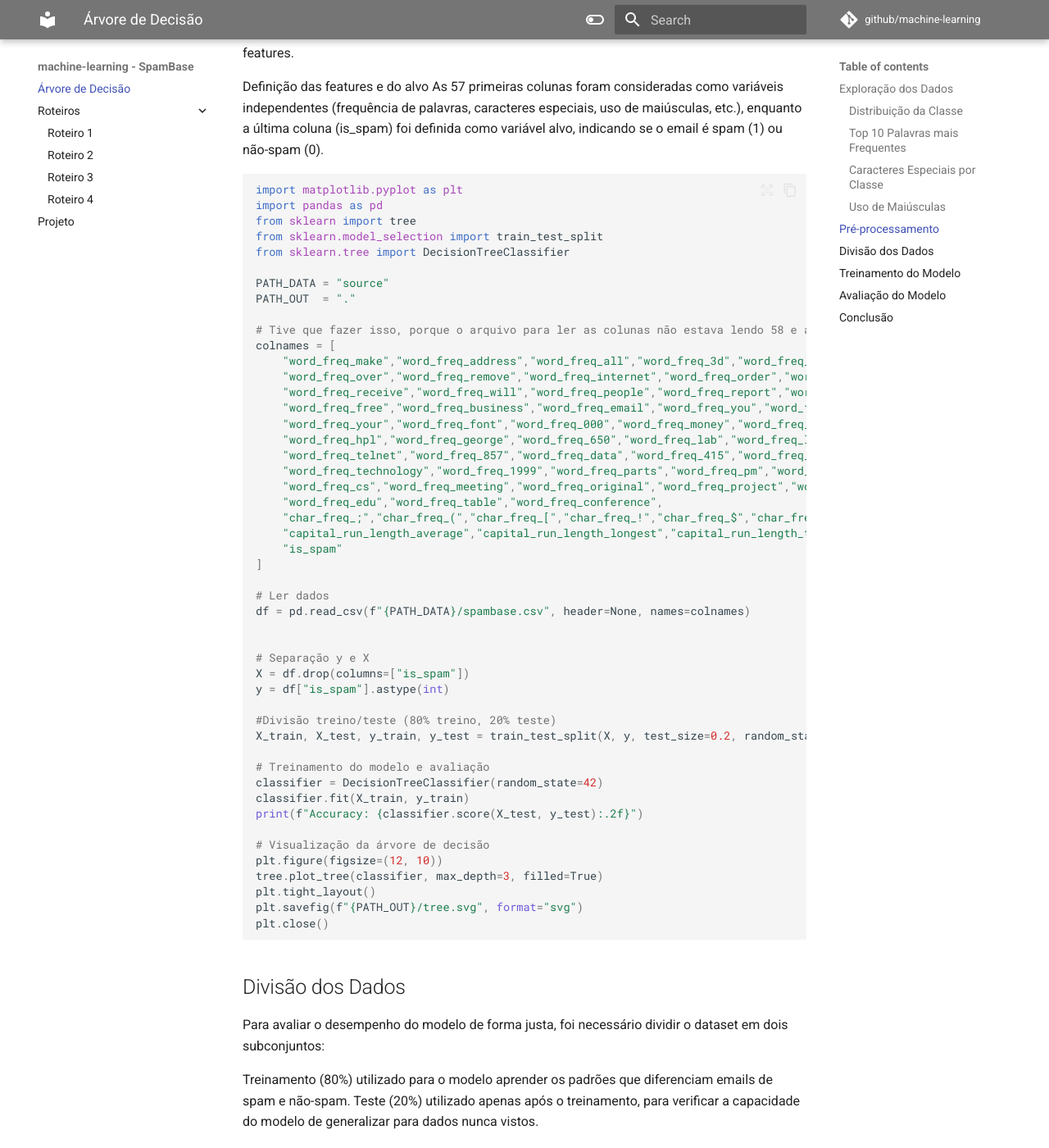
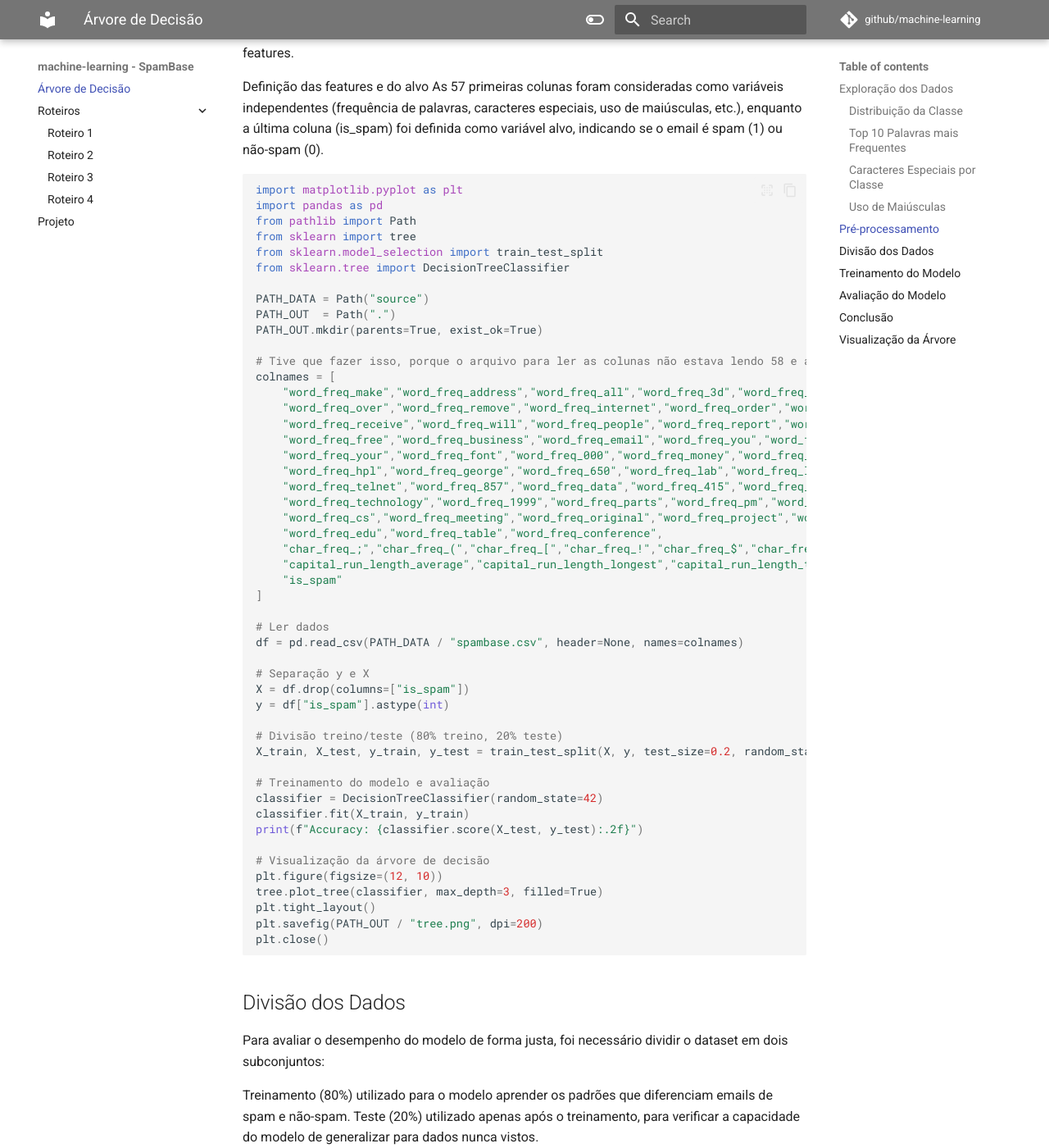
Before and after one commit to martimponzio/machine-learning, an MkDocs documentation site: the page built from docs/arvore-decisao/main.md, in a window 1280 px wide and 1400 px high, scrolled down 3497 px. Shown: the whole window at 82% size. Built offline with MkDocs 1.6.1 and Material for MkDocs 9.7.7, drawn with Linux system fonts in a browser that asks for light colours; comment, search, counter and statistics services are not loaded; some of the changed text lies outside the part shown.

Commit message:
Imagem da árvore

```diff
--- a/docs/arvore-decisao/decision-tree.py
+++ b/docs/arvore-decisao/decision-tree.py
@@ -1,11 +1,13 @@
 import matplotlib.pyplot as plt
 import pandas as pd
+from pathlib import Path
 from sklearn import tree
 from sklearn.model_selection import train_test_split
 from sklearn.tree import DecisionTreeClassifier
 
-PATH_DATA = "source"
-PATH_OUT  = "."
+PATH_DATA = Path("source")
+PATH_OUT  = Path(".")
+PATH_OUT.mkdir(parents=True, exist_ok=True)
 
 # Tive que fazer isso, porque o arquivo para ler as colunas não estava lendo 58 e apenas 52.
 colnames = [
@@ -25,14 +27,13 @@
 ]
 
 # Ler dados
-df = pd.read_csv(f"{PATH_DATA}/spambase.csv", header=None, names=colnames)
-
+df = pd.read_csv(PATH_DATA / "spambase.csv", header=None, names=colnames)
 
 # Separação y e X
 X = df.drop(columns=["is_spam"])
 y = df["is_spam"].astype(int)
 
-#Divisão treino/teste (80% treino, 20% teste)
+# Divisão treino/teste (80% treino, 20% teste)
 X_train, X_test, y_train, y_test = train_test_split(X, y, test_size=0.2, random_state=42)
 
 # Treinamento do modelo e avaliação
@@ -44,5 +45,5 @@
 plt.figure(figsize=(12, 10))
 tree.plot_tree(classifier, max_depth=3, filled=True)
 plt.tight_layout()
-plt.savefig(f"{PATH_OUT}/tree.svg", format="svg")
+plt.savefig(PATH_OUT / "tree.png", dpi=200)
 plt.close()
--- a/docs/arvore-decisao/main.md
+++ b/docs/arvore-decisao/main.md
@@ -87,6 +87,11 @@
 
 ## Conclusão
 
+## Visualização da Árvore
+
+![Árvore de decisão](tree.png)
+
+
 O modelo de Árvore de Decisão treinado sobre o dataset Spambase apresentou um desempenho consistente, alcançando aproximadamente 92% de acurácia nos testes. Esse resultado indica que o algoritmo conseguiu aprender de forma eficaz os padrões que diferenciam emails de spam e não-spam.
 
 A análise exploratória mostrou que spams costumam utilizar com maior frequência palavras como “you” e “your”, empregam intensivamente caracteres especiais como “!” e “$”, e fazem uso exagerado de maiúsculas para chamar a atenção do leitor. Esses elementos refletem estratégias típicas de mensagens indesejadas.
--- a/requirements.txt
+++ b/requirements.txt
@@ -15,3 +15,5 @@
 pandas
 yfinance
 scikit-learn
+sklearn.tree
+sklearn
```
Also changed, not shown: docs/arvore-decisao/tree.png (added).
